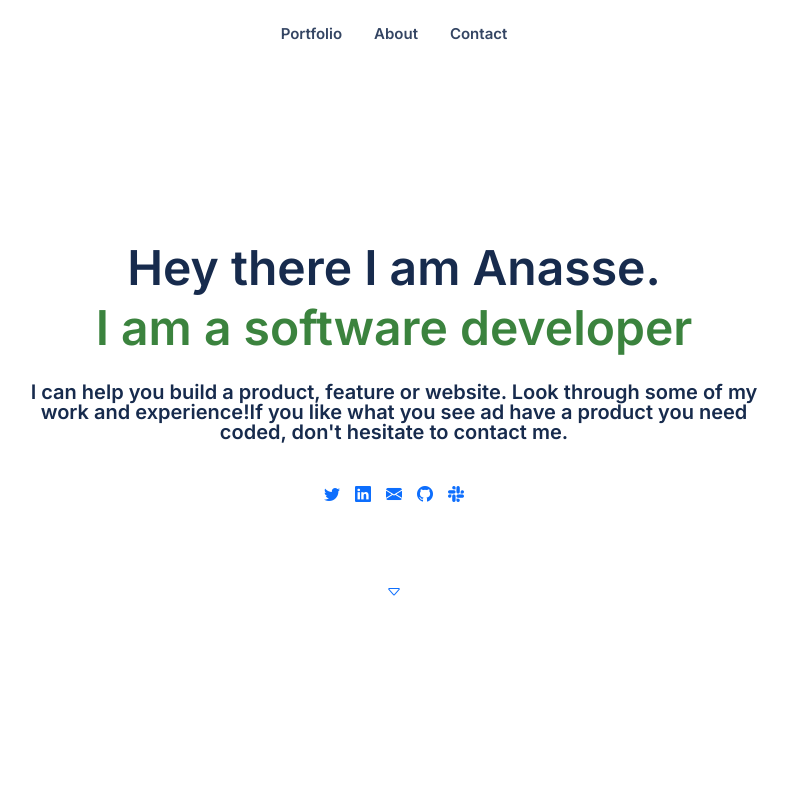
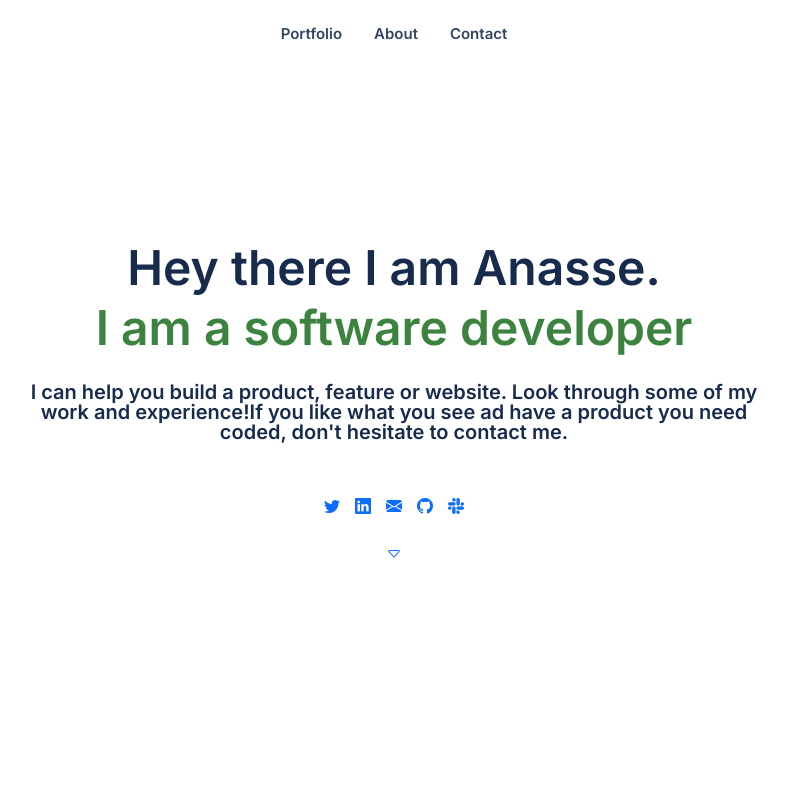
Before and after one commit to principlebrothers/Porfolio-Using-Bootstrap, a plain HTML site: page index.html in a window 1280 px wide. Shown: the top 800 px of the page, without its empty margins (246-1033 px from the left). Drawn offline with nearby package versions, Linux system fonts and the light colour scheme.

Commit message:
Add bootstrap class to about section

```diff
--- a/index.html
+++ b/index.html
@@ -31,14 +31,14 @@
           experience!If you like what you see ad have a product you need coded, don't hesitate to contact me.
         </p>
       </article>
-      <div class="social-icons">
+      <div class="group-icons d-flex justify-content-center">
         <a href="#"><i class="bi bi-twitter"></i></a>
         <a href="#"><i class="bi bi-linkedin"></i></a>
         <a href="#"><i class="bi bi-envelope-fill"></i></a>
         <a href="#"><i class="bi bi-github"></i></a>
         <a href="#"><i class="bi bi-slack"></i></a>
       </div>
-      <a href="#" class="caret-down"><i class="bi bi-caret-down"></i></a>
+      <a href="#" class="caret-down d-flex justify-content-center"><i class="bi bi-caret-down"></i></a>
     </div>
   </section>
 
@@ -83,7 +83,7 @@
             <img src="./About-images/Skills.png" alt="Skills emblem">
           </div>
           <p class="fw-semibold">Skills</p>
-          <div class="skills wrapper">
+          <div class="skills wrapper d-flex justify-content-center">
             <div class="d-flex justify-content-center">Codekit</div>
             <div class="d-flex justify-content-center">Github</div>
             <div class="d-flex justify-content-center">Codepen</div>
--- a/style.css
+++ b/style.css
@@ -53,15 +53,11 @@
   color: #172b4d;
 }
 
-.social-icons {
-  display: flex;
-  justify-content: center;
+.group-icons {
   gap: 15px;
 }
 
 .caret-down {
-  display: flex;
-  justify-content: center;
   padding-top: 74px;
   margin-bottom: 512px;
 }
@@ -132,8 +128,6 @@
 }
 
 .wrapper {
-  display: flex;
-  justify-content: center;
   align-items: center;
   gap: 8px;
   flex-wrap: wrap;
```
